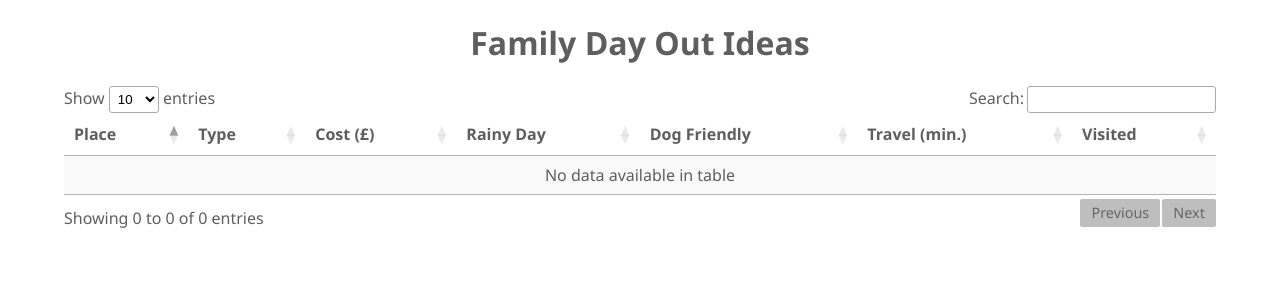
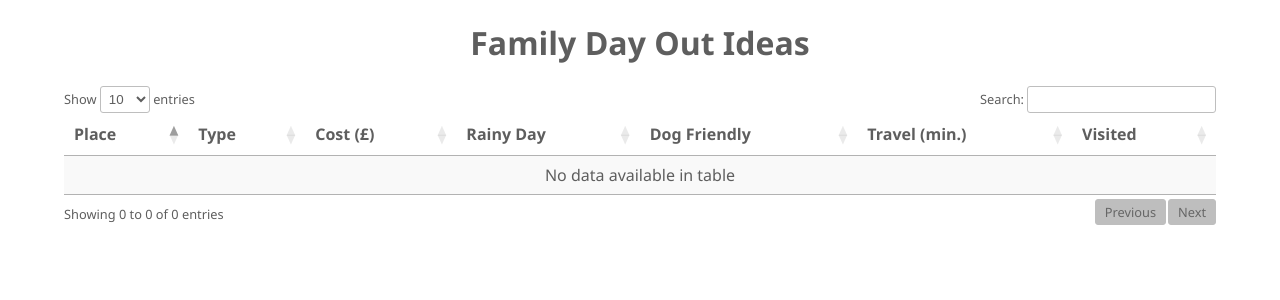
Before and after one commit to abawor/days_out, a Flask app: page / in a window 1280 px wide. Shown: the top 300 px of the page. Run offline with Flask 3, Linux system fonts and the light colour scheme; some libraries are stand-ins or nearby versions.

Commit message:
Front-end re-work completed.

```diff
--- a/static/styles.css
+++ b/static/styles.css
@@ -2,12 +2,7 @@
     --clr-light: #fff;
     --clr-dark: #5e5e5e;
     --clr-accent: #01ffd9;
-
-    --bs: 0.25em 0.25em 0.75em rgba(0,0,0,.25),
-            0.125em 0.125em 0.25em rgba(0,0,0,.15);
-
-    --ts-accent: 0.03em 0.03em 0em var(--clr-accent);
-    --ts: 0.03em 0.03em 0em black;
+    --clr-gray: rgb(190, 190, 190);
 }
 
 body {
@@ -50,6 +45,7 @@ select {
 table.dataTable.display tbody tr>.sorting_1,
 table.dataTable.display tbody tr {
     background-color: var(--clr-light) !important;
+    transition: background-color 0.5s;
 }
 
 table.dataTable.display tbody tr:hover>.sorting_1,
@@ -65,9 +61,10 @@ table.dataTable.display tbody tr:hover {
 
 .dataTables_wrapper .dataTables_paginate .paginate_button {
     padding: 0.25em 0.7em;
-    border: 1px solid rgb(190, 190, 190) !important;
+    border: 1px solid var(--clr-gray) !important;
+    border-radius: 3px;
     background: var(--clr-light);
-    font-size: 0.9em;
+    transition: background 0.5s, border 0.5s;
 }
 
 .dataTables_wrapper .dataTables_paginate .paginate_button:hover,
@@ -76,18 +73,26 @@ table.dataTable.display tbody tr:hover {
     background: var(--clr-accent);
     color: var(--clr-dark) !important;
     border: 1px solid var(--clr-accent) !important;
+    border-radius: 3px;
 }
 
-.dataTables_wrapper .dataTables_paginate .paginate_button.disabled {
-    background: rgb(190, 190, 190);
+.dataTables_wrapper .dataTables_paginate .paginate_button.disabled,
+.dataTables_wrapper .dataTables_paginate .paginate_button.disabled:hover,
+.dataTables_wrapper .dataTables_paginate .paginate_button.disabled:active {
+    background: var(--clr-gray);
+    border: 1px solid var(--clr-gray) !important;
 }
 
-.dataTables_wrapper .dataTables_paginate .paginate_button.disabled:hover,
-.dataTables_wrapper .dataTables_paginate .paginate_button.disabled:active {
-    background: var(--clr-accent);
-    border: 1px solid var(--clr-accent) !important;
+.dataTables_wrapper .dataTables_length,
+.dataTables_wrapper .dataTables_filter,
+.dataTables_wrapper .dataTables_paginate .paginate_button,
+.dataTables_wrapper .dataTables_info {
+    font-size: 0.8em;
 }
 
-.dataTables_wrapper .dataTables_info {
-    font-weight: 0.5em;
+select,
+input {
+    border: 1px solid var(--clr-gray) !important;
+    border-radius: 3px;
+    color: var(--clr-dark);
 }
--- a/templates/home.html
+++ b/templates/home.html
@@ -6,15 +6,15 @@
     <link rel="stylesheet" type="text/css" href="https://cdn.datatables.net/1.10.20/css/jquery.dataTables.min.css">
     <script type="text/javascript" src="https://code.jquery.com/jquery-3.5.1.js"></script>
     <script type="text/javascript" charset="utf8" src="https://cdn.datatables.net/1.10.20/js/jquery.dataTables.min.js"></script>
+
     <meta charset="UTF-8">
     <meta name="viewport" content="width=device-width, initial-scale=1.0">
     <link rel="stylesheet" href="../static/styles.css">
-    <script src="../js/home.js"></script>
     <title>Family Day Out Ideas</title>
 </head>
 <body>
     <div class="container">
-        <h1>Family Day Out Ideas</h1>
+        <h1 id="app-title">Family Day Out Ideas</h1>
         <table id="dayout-table" class="display">
             <thead>
                 <tr>
```
